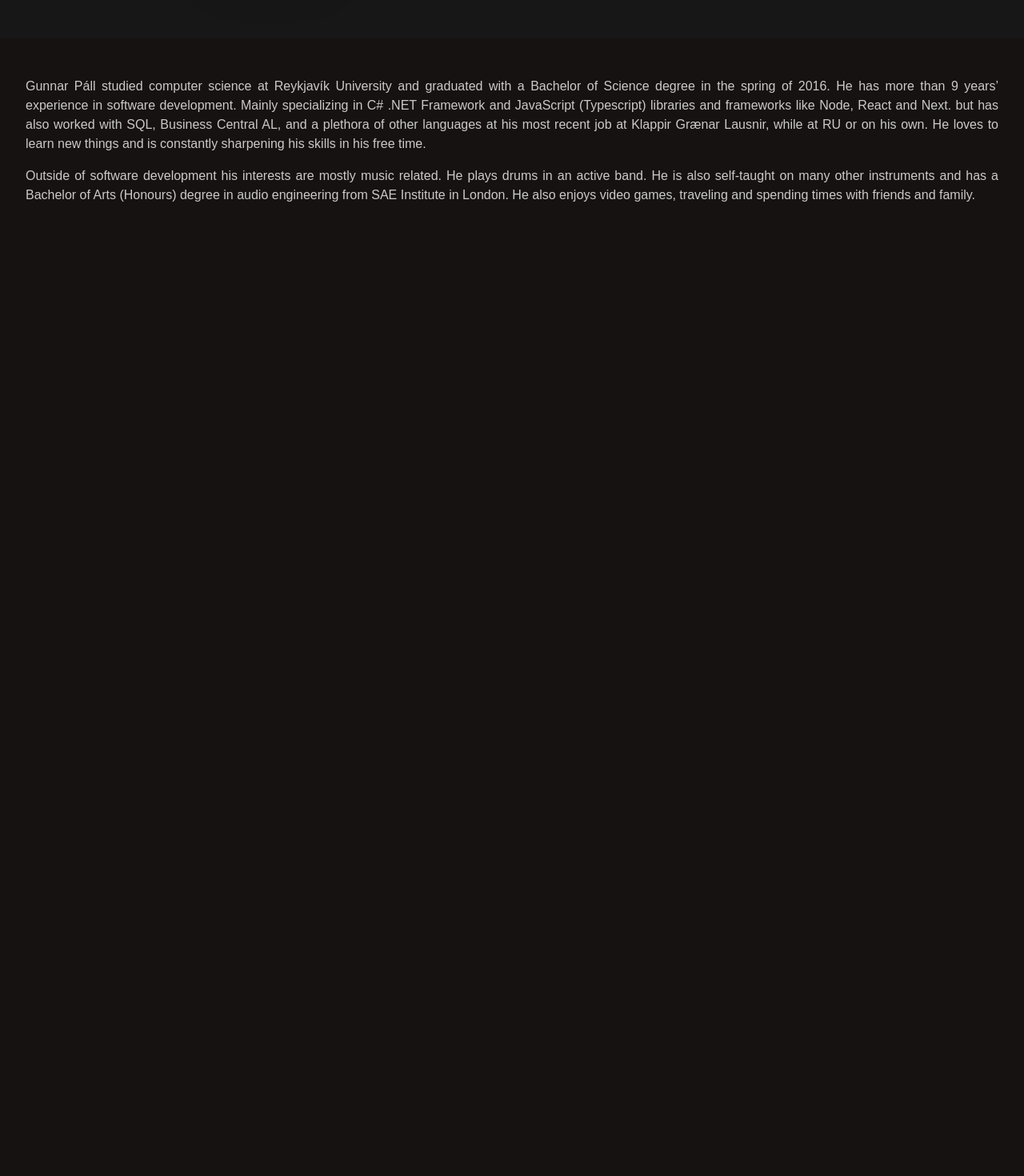
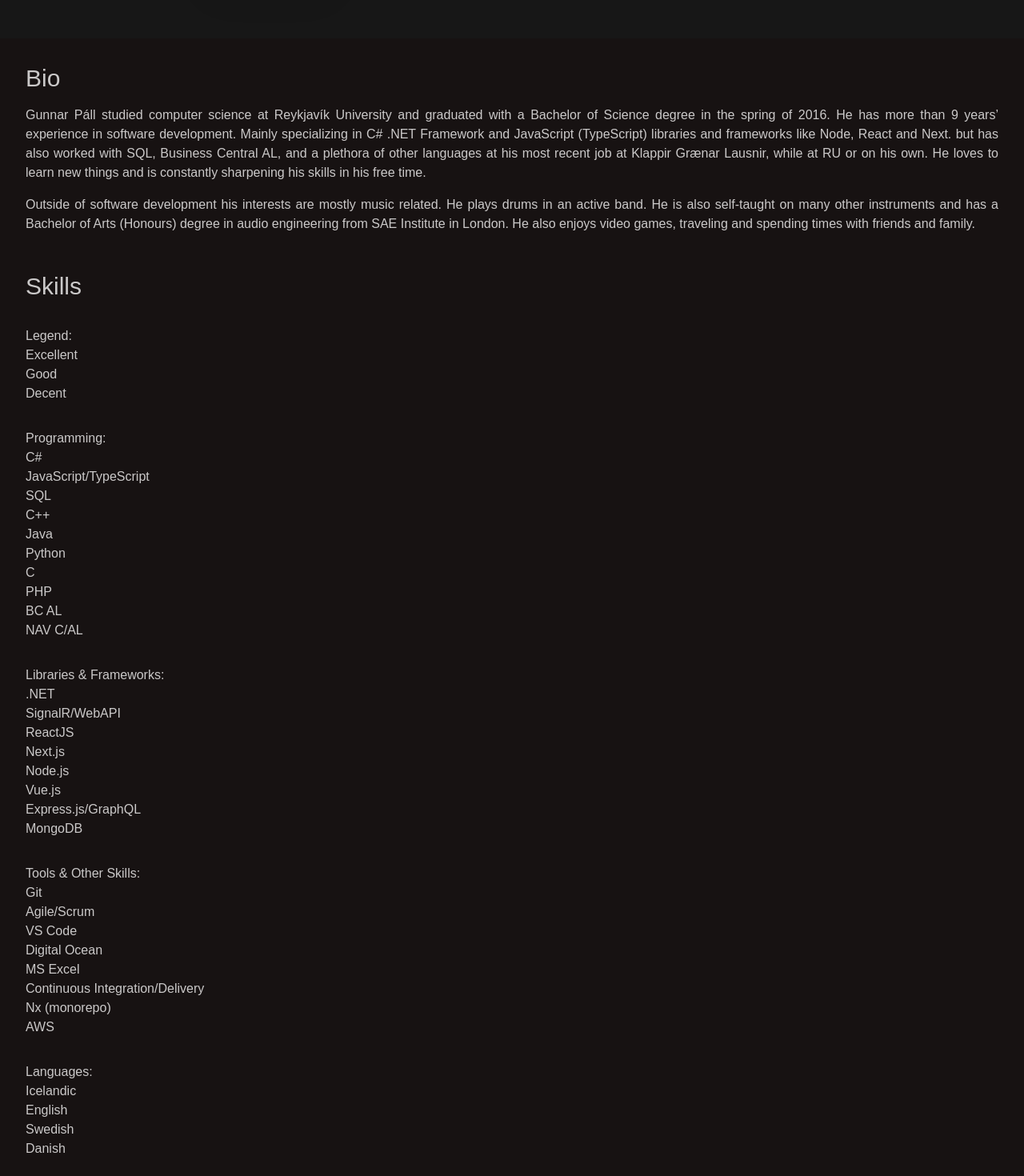
Before and after one commit to Palli-Moon/portfolio, a Next.js app: page / in a window 1280 px wide. Shown: the part 340-1810 px from the top of the page at 80% size. Before the commit the page ends 800 px from the top, so only its background shows below. Built offline with nearby package versions, Linux system fonts and the light colour scheme.

Commit message:
Add skills

```diff
--- a/src/app/page.tsx
+++ b/src/app/page.tsx
@@ -1,13 +1,17 @@
 import Navbar from '@/components/ui/navbar';
 import Hero from '@/components/ui/hero';
 import Bio from '@/components/ui/bio';
+import Skills from '@/components/ui/skills';
 
 export default function Home() {
   return (
     <>
       <Navbar />
       <Hero />
-      <Bio />
+      <div className='md:container md:mx-auto p-8 text-justify'>
+        <Bio />
+        <Skills />
+      </div>
     </>
   );
 }
--- a/src/components/ui/bio.tsx
+++ b/src/components/ui/bio.tsx
@@ -1,9 +1,10 @@
 export default function Bio() {
   return (
-    <div className='md:container md:mx-auto p-8 text-justify'>
+    <div className='pb-8'>
+      <h1 className='text-3xl'>Bio</h1>
       <p className='my-4'>
         Gunnar Páll studied computer science at Reykjavík University and graduated with a Bachelor of Science degree in the spring of 2016. He has more than 9
-        years’ experience in software development. Mainly specializing in C# .NET Framework and JavaScript (Typescript) libraries and frameworks like Node,
+        years’ experience in software development. Mainly specializing in C# .NET Framework and JavaScript (TypeScript) libraries and frameworks like Node,
         React and Next. but has also worked with SQL, Business Central AL, and a plethora of other languages at his most recent job at Klappir Grænar Lausnir,
         while at RU or on his own. He loves to learn new things and is constantly sharpening his skills in his free time.
       </p>
--- /dev/null
+++ b/src/components/ui/skillList.tsx
@@ -0,0 +1,18 @@
+import { Skill } from '@/types';
+
+export default function SkillList(props: { title: string; skills: Skill[] }) {
+  const { title, skills } = props;
+
+  return (
+    <ul className='my-8'>
+      <li className='mr-2 inline'>{title}:</li>
+      {skills.map((s) => {
+        return (
+          <li key={s.title} className={s.level}>
+            {s.title}
+          </li>
+        );
+      })}
+    </ul>
+  );
+}
--- /dev/null
+++ b/src/components/ui/skills.tsx
@@ -0,0 +1,63 @@
+import { Skill, LevelStyle as Level } from '@/types';
+import SkillList from './skillList';
+
+export default function Skills() {
+  const legend: Skill[] = [
+    { title: 'Excellent', level: Level.Excellent },
+    { title: 'Good', level: Level.Good },
+    { title: 'Decent', level: Level.Decent },
+  ];
+
+  const programming: Skill[] = [
+    { title: 'C#', level: Level.Excellent },
+    { title: 'JavaScript/TypeScript', level: Level.Excellent },
+    { title: 'SQL', level: Level.Excellent },
+    { title: 'C++', level: Level.Good },
+    { title: 'Java', level: Level.Good },
+    { title: 'Python', level: Level.Good },
+    { title: 'C', level: Level.Decent },
+    { title: 'PHP', level: Level.Decent },
+    { title: 'BC AL', level: Level.Decent },
+    { title: 'NAV C/AL', level: Level.Decent },
+  ];
+
+  const frameWorks: Skill[] = [
+    { title: '.NET', level: Level.Excellent },
+    { title: 'SignalR/WebAPI', level: Level.Excellent },
+    { title: 'ReactJS', level: Level.Excellent },
+    { title: 'Next.js', level: Level.Excellent },
+    { title: 'Node.js', level: Level.Excellent },
+    { title: 'Vue.js', level: Level.Good },
+    { title: 'Express.js/GraphQL', level: Level.Good },
+    { title: 'MongoDB', level: Level.Good },
+  ];
+
+  const tools: Skill[] = [
+    { title: 'Git', level: Level.Excellent },
+    { title: 'Agile/Scrum', level: Level.Excellent },
+    { title: 'VS Code', level: Level.Excellent },
+    { title: 'Digital Ocean', level: Level.Good },
+    { title: 'MS Excel', level: Level.Good },
+    { title: 'Continuous Integration/Delivery', level: Level.Good },
+    { title: 'Nx (monorepo)', level: Level.Decent },
+    { title: 'AWS', level: Level.Decent },
+  ];
+
+  const languages: Skill[] = [
+    { title: 'Icelandic', level: Level.Excellent },
+    { title: 'English', level: Level.Excellent },
+    { title: 'Swedish', level: Level.Good },
+    { title: 'Danish', level: Level.Good },
+  ];
+
+  return (
+    <div className='pb-8'>
+      <h1 className='text-3xl'>Skills</h1>
+      <SkillList title='Legend' skills={legend} />
+      <SkillList title='Programming' skills={programming} />
+      <SkillList title='Libraries & Frameworks' skills={frameWorks} />
+      <SkillList title='Tools & Other Skills' skills={tools} />
+      <SkillList title='Languages' skills={languages} />
+    </div>
+  );
+}
--- /dev/null
+++ b/src/types.ts
@@ -0,0 +1,11 @@
+export type Skill = {
+  title: string;
+  level: LevelStyle;
+};
+
+export enum LevelStyle {
+  Excellent = 'mr-2 badge badge-primary',
+  Good = 'mr-2 badge badge-neutral',
+  Decent = 'mr-2 badge badge-secondary',
+  Limited = 'mr-2 badge badge-accent',
+}
```
